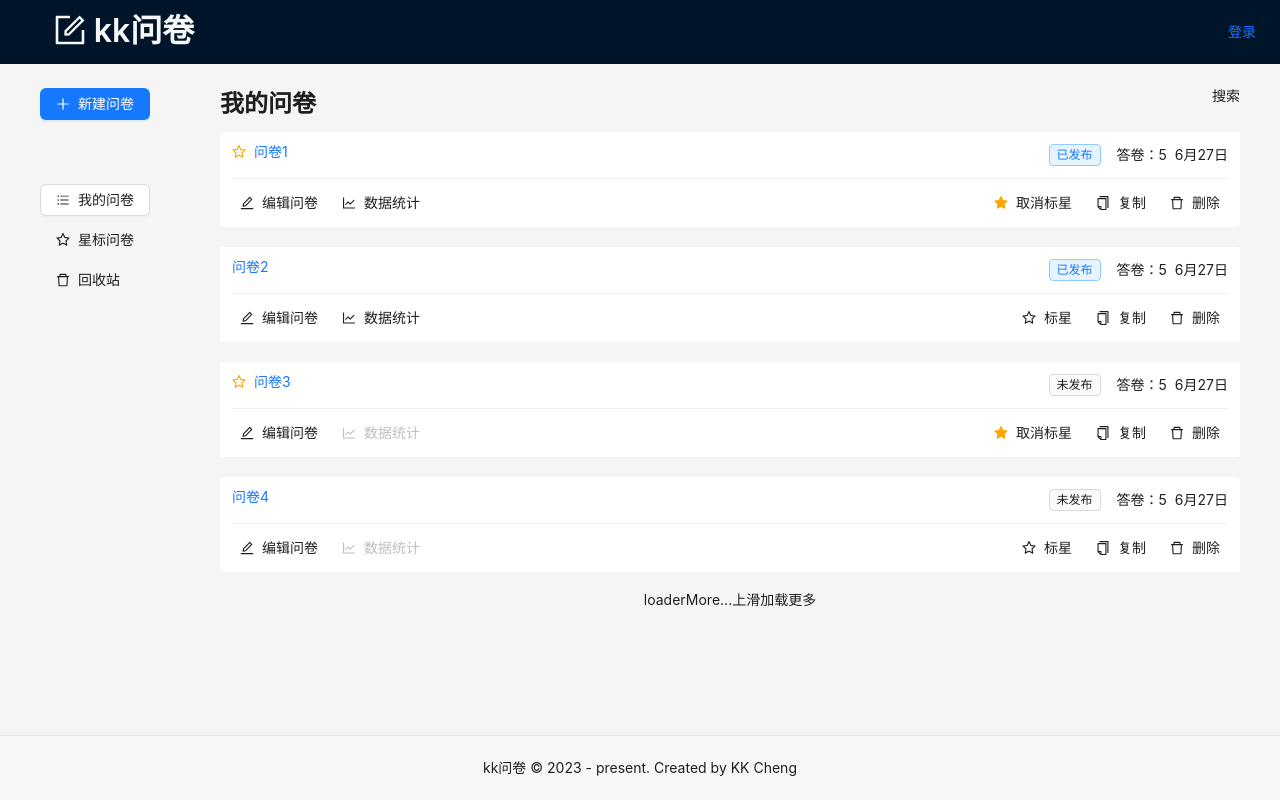
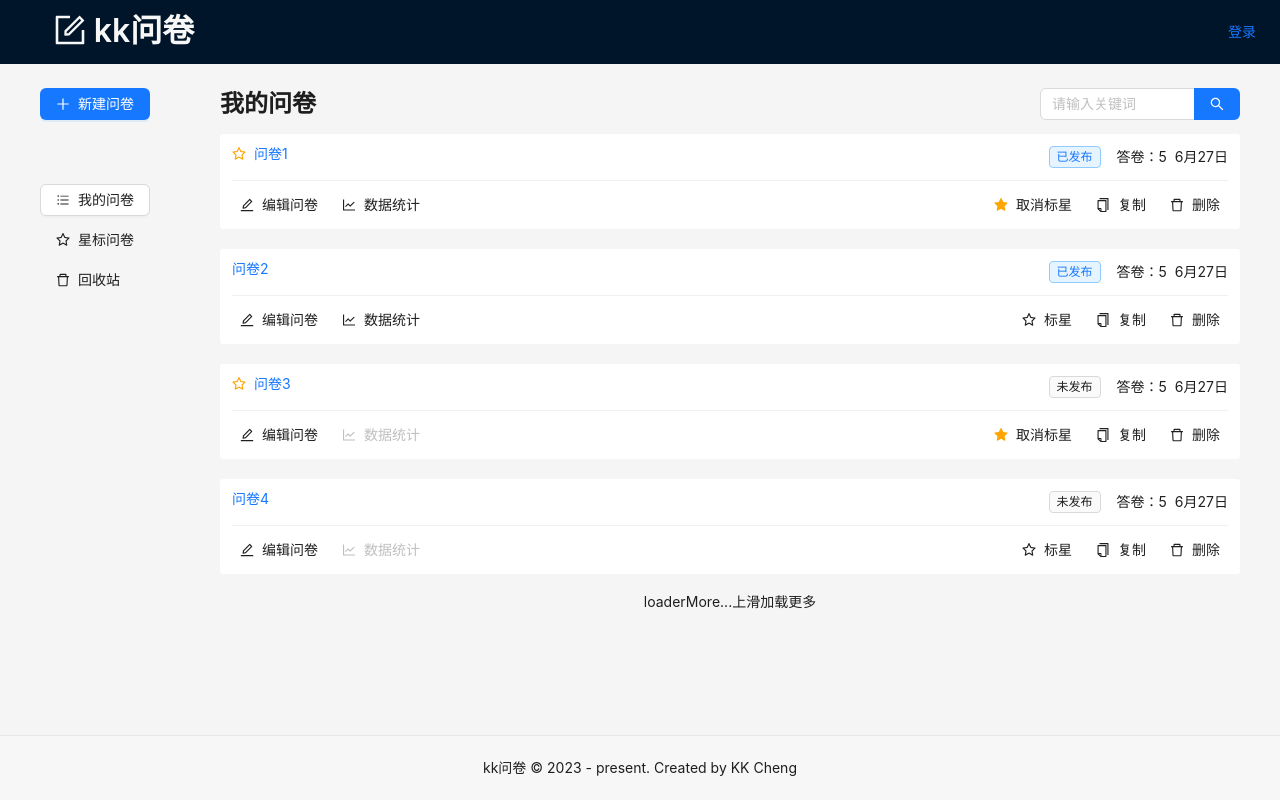
Before and after one commit to Shadows-kk/kk-question, a React (Create React App) app: page /manage/list in a window 1280 px wide. Built offline with nearby package versions, Linux system fonts and the light colour scheme; the HTML template or start-up script is replaced by a standard one.

Commit message:
feat: 封装搜索功能

```diff
--- /dev/null
+++ b/src/components/ListSearch.tsx
@@ -0,0 +1,43 @@
+import React, { ChangeEvent, useEffect, useState } from 'react'
+import { Input } from 'antd'
+import { useNavigate, useLocation, useSearchParams } from 'react-router-dom'
+import { SearchOutlined } from '@ant-design/icons'
+import { LIST_SEARCH_PARAM_KEY } from '../constant'
+
+const { Search } = Input
+const ListSearch: React.FC = () => {
+  const enterButton = <SearchOutlined />
+  const nav = useNavigate()
+  const { pathname } = useLocation()
+  const [serchValue, setSearchValue] = useState('')
+
+  // 监听输入改变
+  const onChange = (event: ChangeEvent<HTMLInputElement>) => {
+    setSearchValue(event.target.value)
+  }
+  // 搜索查询 旨在改变url。与内容区没有其他数据流通，实现解藕
+  const onSearch = (value: string) => {
+    nav({
+      pathname,
+      search: `${LIST_SEARCH_PARAM_KEY}=${value}`,
+    })
+  }
+  // 监听url 输入框回显内容
+  const [searchParams] = useSearchParams()
+  useEffect(() => {
+    const val = searchParams.get(LIST_SEARCH_PARAM_KEY) || ''
+    setSearchValue(val)
+  }, [searchParams])
+  return (
+    <Search
+      allowClear
+      placeholder="请输入关键词"
+      value={serchValue}
+      onChange={onChange}
+      onSearch={onSearch}
+      style={{ width: 200, marginBottom: '14px' }}
+      enterButton={enterButton}
+    ></Search>
+  )
+}
+export default ListSearch
--- /dev/null
+++ b/src/constant/index.ts
@@ -0,0 +1,2 @@
+/* 通用常量 */
+export const LIST_SEARCH_PARAM_KEY = 'keyword'
--- a/src/pages/manage/List.tsx
+++ b/src/pages/manage/List.tsx
@@ -1,5 +1,6 @@
 import React, { FC, useState } from 'react'
 import QuestionCard from '../../components/QuestionCard'
+import ListSearch from '../../components/ListSearch'
 import styles from './common.module.scss'
 import { useTitle } from 'ahooks'
 import { Typography } from 'antd'
@@ -51,7 +52,9 @@
         <div className={styles.left}>
           <Title level={3}>我的问卷</Title>
         </div>
-        <div className={styles.right}>搜索</div>
+        <div className={styles.right}>
+          <ListSearch />
+        </div>
       </div>
       <div className={styles.center}>
         {/* 问卷列表 */}
--- a/src/pages/manage/Star.tsx
+++ b/src/pages/manage/Star.tsx
@@ -1,5 +1,7 @@
 import React, { FC, useState } from 'react'
 import QuestionCard from '../../components/QuestionCard'
+import ListSearch from '../../components/ListSearch'
+
 import styles from './common.module.scss'
 import { useTitle } from 'ahooks'
 import { Typography, Empty } from 'antd'
@@ -35,7 +37,9 @@
         <div className={styles.left}>
           <Title level={3}>星标问卷</Title>
         </div>
-        <div className={styles.right}>搜索</div>
+        <div className={styles.right}>
+          <ListSearch />
+        </div>
       </div>
       <div className={styles.center}>
         {/* 问卷列表 */}
--- a/src/pages/manage/Trash.tsx
+++ b/src/pages/manage/Trash.tsx
@@ -1,5 +1,6 @@
 import React, { FC, useState } from 'react'
-import QuestionCard from '../../components/QuestionCard'
+import ListSearch from '../../components/ListSearch'
+
 import styles from './common.module.scss'
 import { useTitle } from 'ahooks'
 import { Typography, Table, Empty, Tag, Button, Space, Modal } from 'antd'
@@ -92,7 +93,9 @@
         <div className={styles.left}>
           <Title level={3}>回收站</Title>
         </div>
-        <div className={styles.right}>搜索</div>
+        <div className={styles.right}>
+          <ListSearch />
+        </div>
       </div>
       <div className={styles.center}>
         {questionList.length === 0 && <Empty description="暂无数据" />}
```
